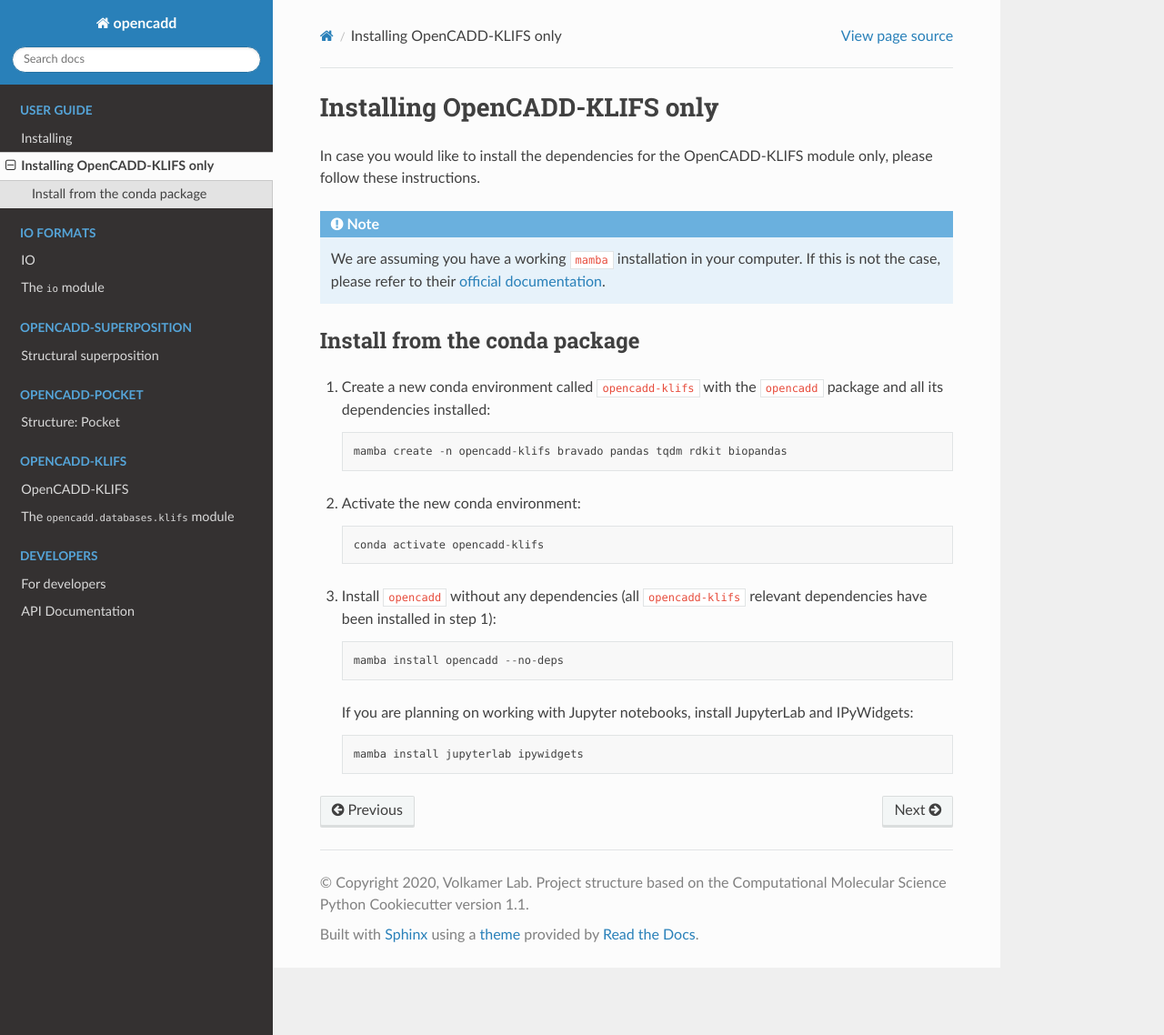
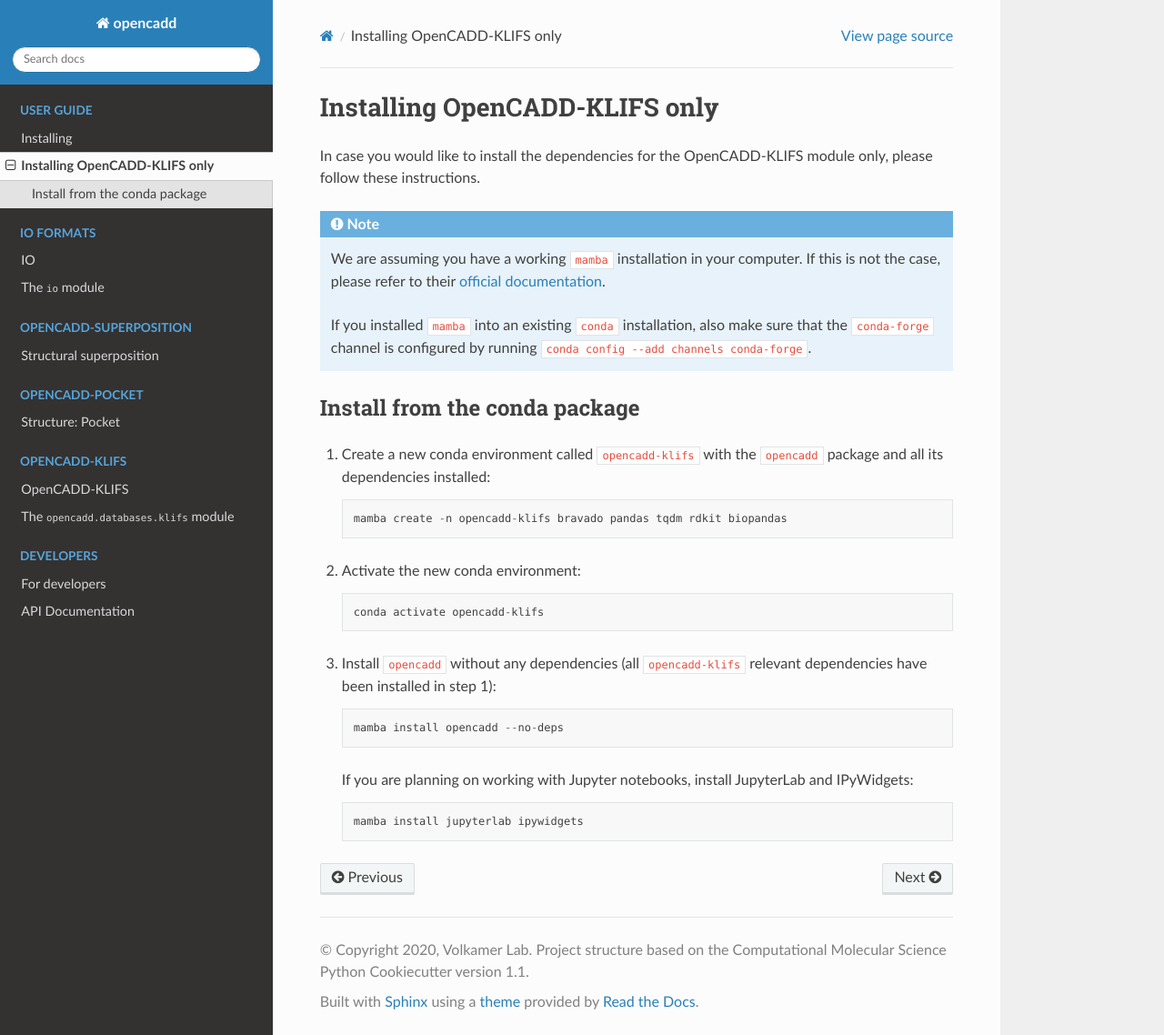
Before and after one commit to volkamerlab/opencadd, a Sphinx documentation site: the page built from docs/installing_opencadd_klifs.rst, in a window 1280 px wide and 1138 px high. Shown: the whole window at 91% size. Built offline with Sphinx 7.4.7 and the Read the Docs theme 2.0.0, drawn with Linux system fonts in a browser that asks for light colours; pages that are not in the unit, such as notebooks, are missing from menus.

Commit message:
Docs: Add cf channel if mamba was installed into existing conda env

```diff
--- a/docs/installing.rst
+++ b/docs/installing.rst
@@ -5,6 +5,8 @@
 
     We are assuming you have a working ``mamba`` installation in your computer.
     If this is not the case, please refer to their `official documentation <https://mamba.readthedocs.io/en/latest/installation.html#mamba>`_.
+
+    If you installed ``mamba`` into an existing ``conda`` installation, also make sure that the ``conda-forge`` channel is configured by running ``conda config --add channels conda-forge``.
 
 
 Install from the conda package
--- a/docs/installing_opencadd_klifs.rst
+++ b/docs/installing_opencadd_klifs.rst
@@ -7,6 +7,8 @@
 
     We are assuming you have a working ``mamba`` installation in your computer.
     If this is not the case, please refer to their `official documentation <https://mamba.readthedocs.io/en/latest/installation.html#mamba>`_.
+
+    If you installed ``mamba`` into an existing ``conda`` installation, also make sure that the ``conda-forge`` channel is configured by running ``conda config --add channels conda-forge``.
 
 
 Install from the conda package
```
